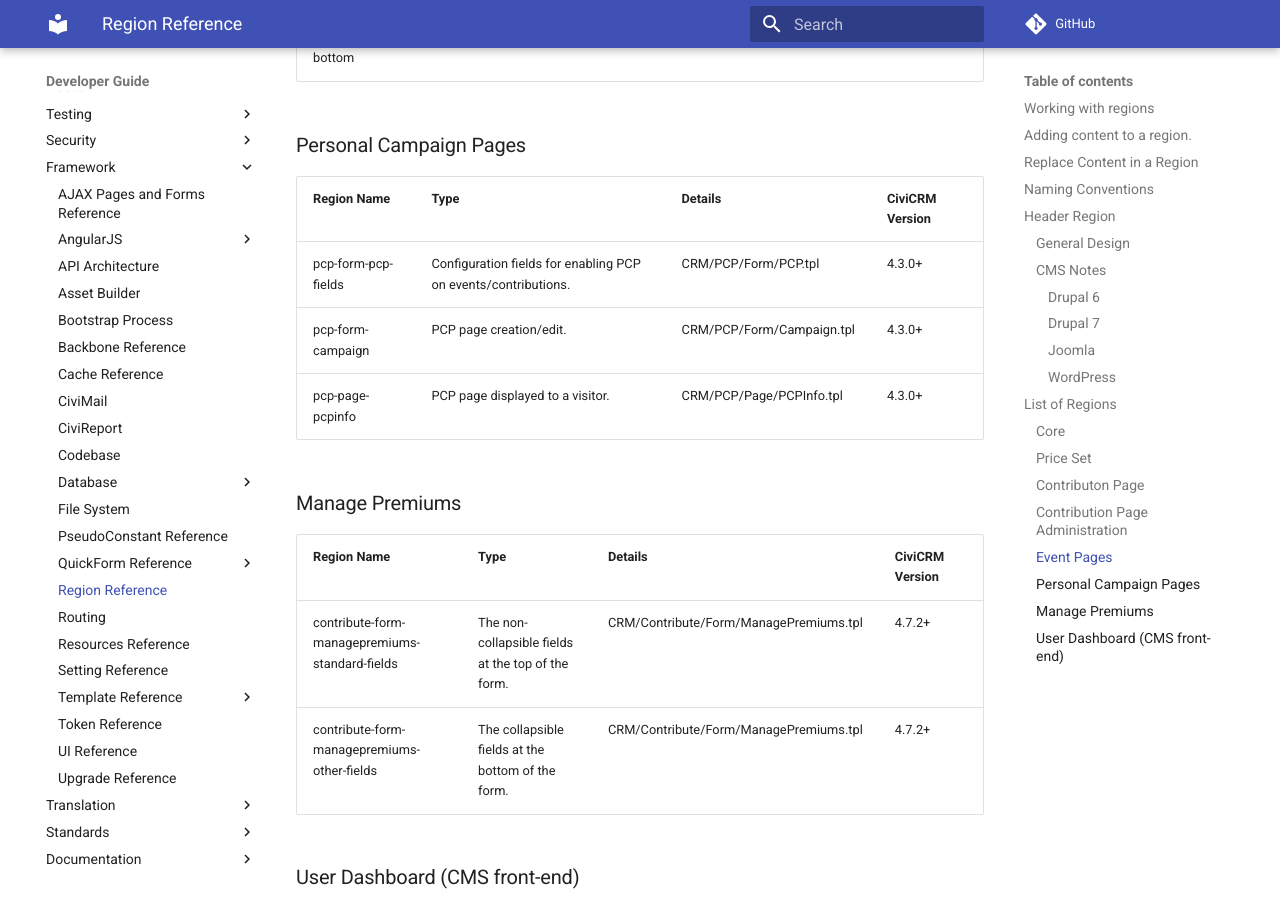
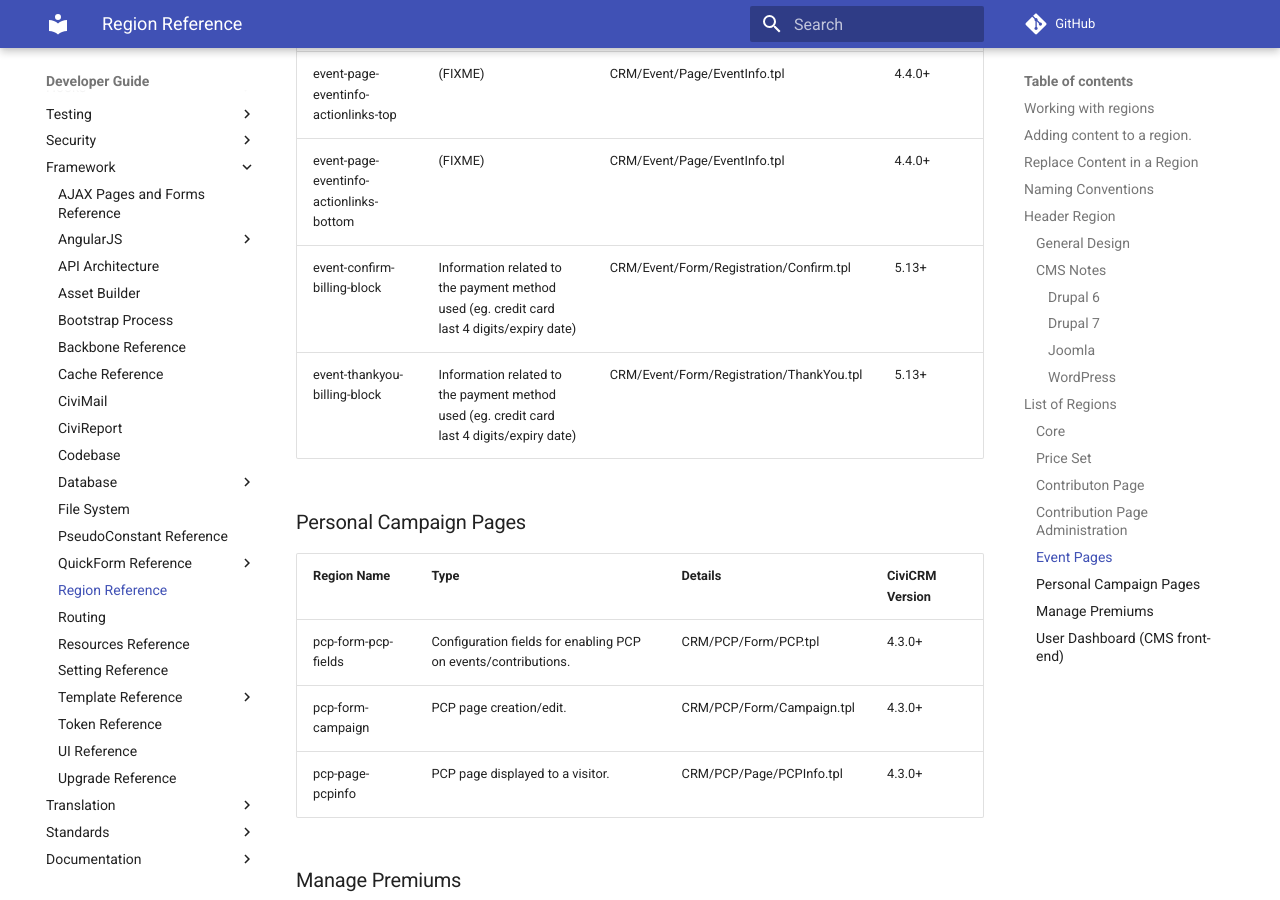
Before and after one commit to civicrm/civicrm-dev-docs, an MkDocs documentation site: the page built from docs/framework/region.md, in a window 1280 px wide and 900 px high, scrolled down 10322 px. Built offline with MkDocs 1.6.1 and Material for MkDocs 9.7.7, drawn with Linux system fonts in a browser that asks for light colours; comment, search, counter and statistics services are not loaded; old or Windows-style settings are respelled for this version of MkDocs; some of the changed text lies outside the part shown.

Commit message:
Add event-billing-block descriptions
Per https://github.com/civicrm/civicrm-core/pull/13762

```diff
--- a/docs/framework/region.md
+++ b/docs/framework/region.md
@@ -203,10 +203,10 @@
 | --- | --- | --- | --- |
 | contribution-confirm-recur-membership| (FIXME)| CRM/Contribute/Form/Contribution/Confirm.tpl |  4.3.0+ |
 | contribution-confirm-recur| (FIXME)| CRM/Contribute/Form/Contribution/Confirm.tpl |  4.3.0+ |
-| contribution-confirm-billing-block| (FIXME)| CRM/Contribute/Form/Contribution/Confirm.tpl |  4.3.0+ |
+| contribution-confirm-billing-block| Information related to the payment method used (eg. credit card last 4 digits/expiry date)| CRM/Contribute/Form/Contribution/Confirm.tpl |  4.3.0+ |
 | contribution-thankyou-recur-membership| (FIXME)| CRM/Contribute/Form/Contribution/ThankYou.tpl |  4.3.0+ |
 | contribution-thankyou-recur| (FIXME)| CRM/Contribute/Form/Contribution/ThankYou.tpl |  4.3.0+ |
-| contribution-thankyou-billing-block| (FIXME)| CRM/Contribute/Form/Contribution/ThankYou.tpl |  4.3.0+ |
+| contribution-thankyou-billing-block| Information related to the payment method used (eg. credit card last 4 digits/expiry date)| CRM/Contribute/Form/Contribution/ThankYou.tpl |  4.3.0+ |
 | contribution-main-pledge-block | Pledge block on contribution page| CRM/Contribute/Form/Contribution/Main.tpl |  4.7 |
 
 ### Contribution Page Administration
@@ -234,6 +234,8 @@
 | --- | --- | --- | --- |
 | event-page-eventinfo-actionlinks-top| (FIXME)| CRM/Event/Page/EventInfo.tpl |  4.4.0+ |
 | event-page-eventinfo-actionlinks-bottom| (FIXME)| CRM/Event/Page/EventInfo.tpl |  4.4.0+ |
+| event-confirm-billing-block| Information related to the payment method used (eg. credit card last 4 digits/expiry date)| CRM/Event/Form/Registration/Confirm.tpl |  5.13+ |
+| event-thankyou-billing-block| Information related to the payment method used (eg. credit card last 4 digits/expiry date)| CRM/Event/Form/Registration/ThankYou.tpl |  5.13+ |
 
 ### Personal Campaign Pages
 
```
